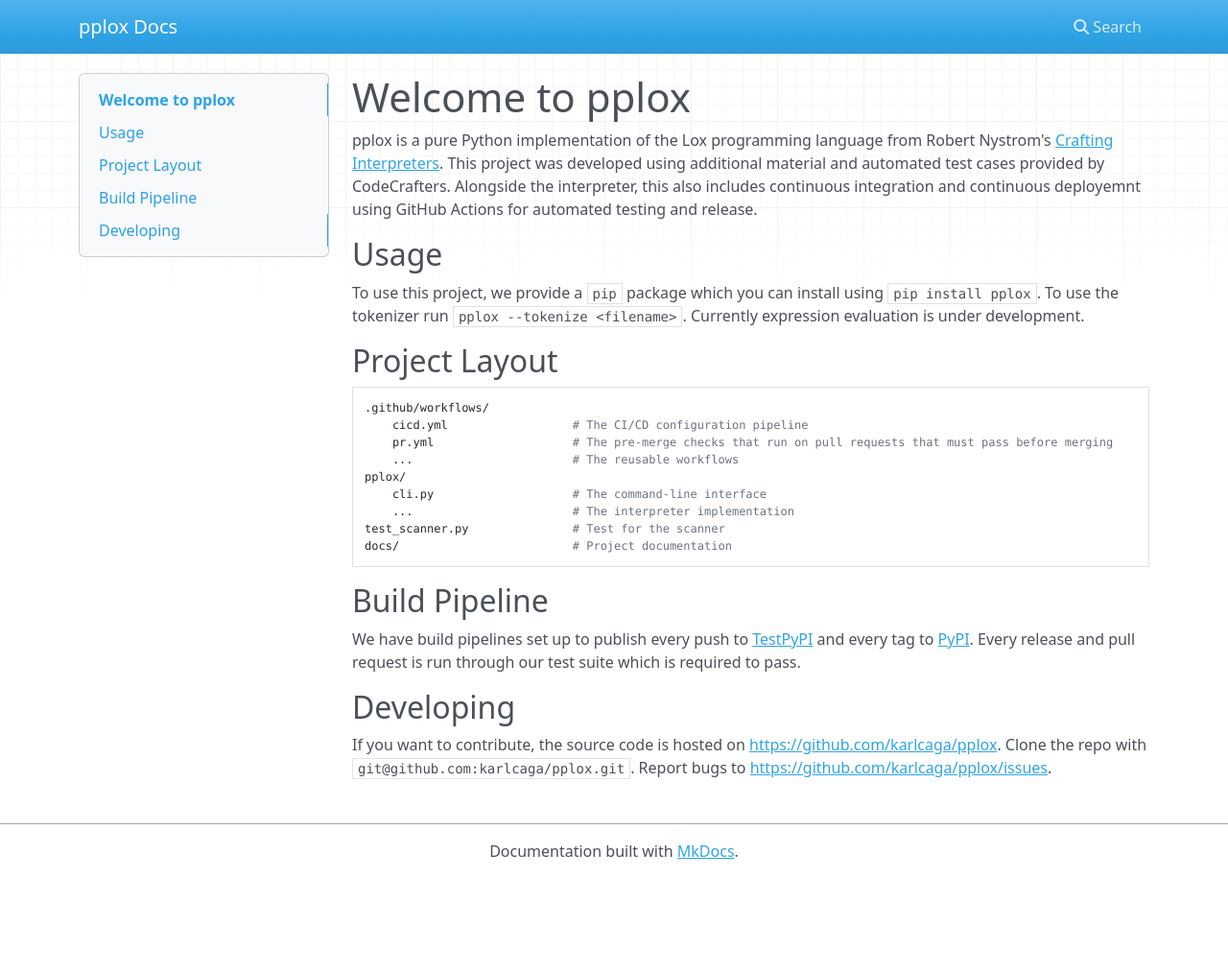
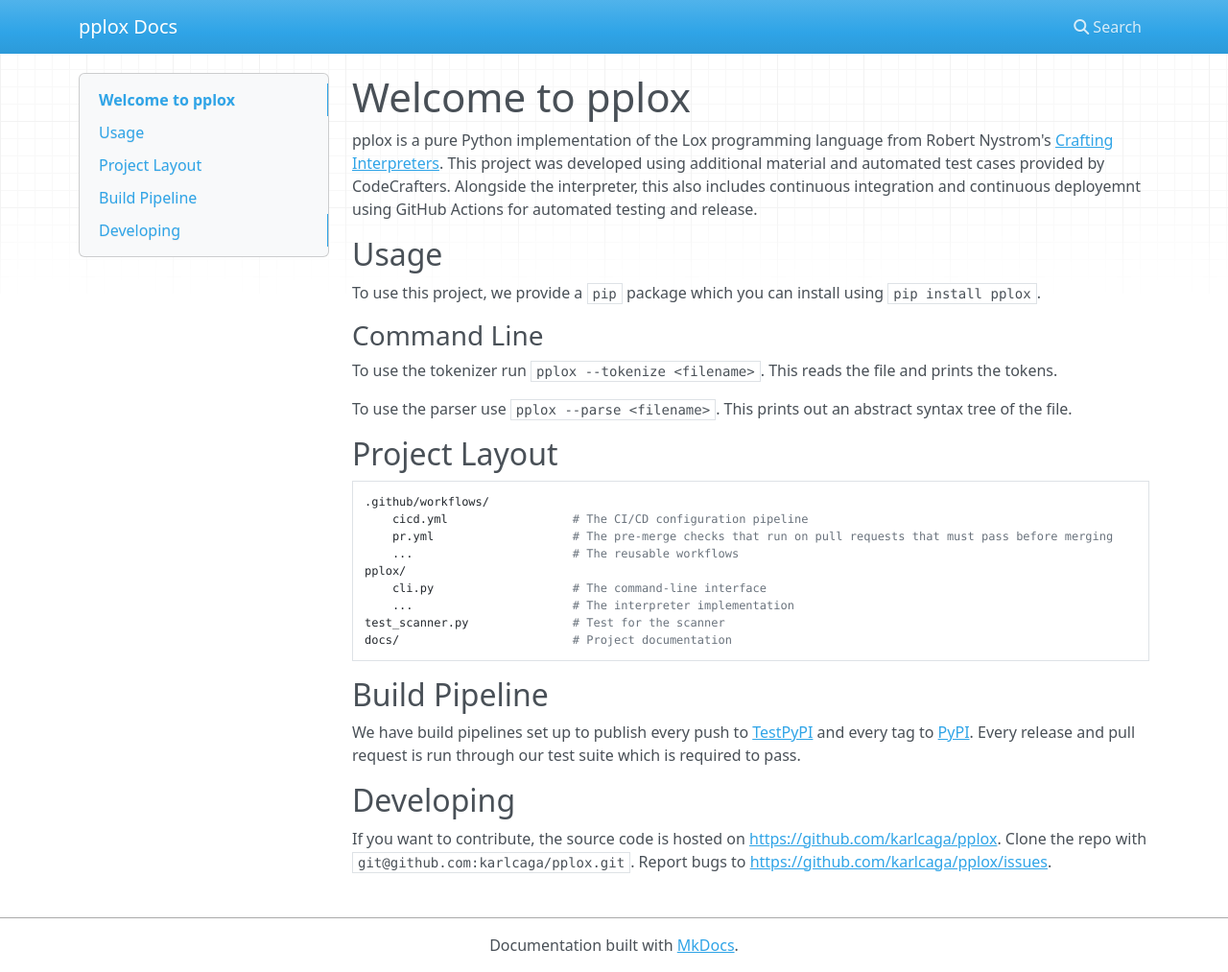
Before and after one commit to karlcaga/pl0x, an MkDocs documentation site: the page built from docs/index.md, in a window 1280 px wide and 1013 px high. Shown: the whole window at 96% size. Built offline with MkDocs 1.6.1, drawn with Linux system fonts in a browser that asks for light colours; nearby versions of some CDN libraries.

Commit message:
Update docs

```diff
--- a/docs/index.md
+++ b/docs/index.md
@@ -7,8 +7,14 @@
 ## Usage
 
 To use this project, we provide a `pip` package which you can install using `pip install pplox`.
+
+### Command Line
+
 To use the tokenizer run `pplox --tokenize <filename>`.
-Currently expression evaluation is under development.
+This reads the file and prints the tokens.
+
+To use the parser use `pplox --parse <filename>`.
+This prints out an abstract syntax tree of the file.
 
 ## Project Layout
 
```
